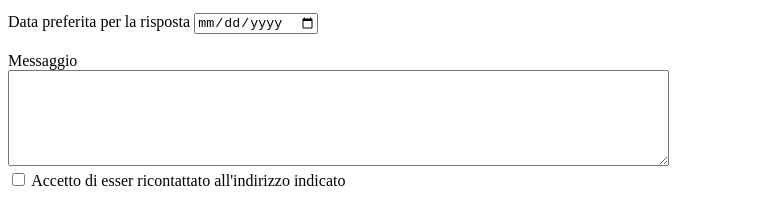
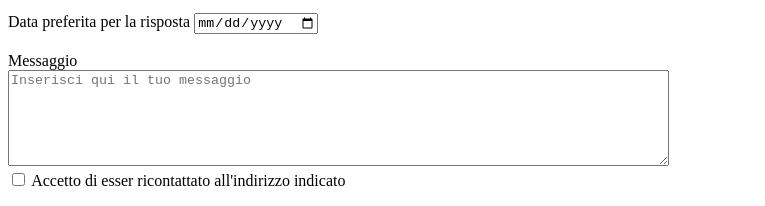
Before and after one commit to charliecenni/Exercise-Lesson-1-Epicode, a plain HTML site: page index.html in a window 1280 px wide. Shown: the part 1579-1785 px from the top of the page, without its empty margins (0-765 px from the left). Drawn offline with Linux system fonts and the light colour scheme.

Commit message:
Added placeholder

```diff
--- a/index.html
+++ b/index.html
@@ -100,7 +100,7 @@
                 <input type="text" placeholder="Il tuo nome" name="nome" id="nome">
                 <br><br><label for="email">Email</label>
                 <input type="email" id="clientEmail" name="clientEmail" placeholder="La tua email">
-                <br><br><label for="selet">Motivo del contatto</label>
+                <br><br><label for="select">Motivo del contatto</label>
                 <select name="motivi contatto" id="motivi">
                 <option value="opzione1">Proposta di lavoro</option>
                 <option value="opzione2">Mantenimento di un progetto</option>
@@ -114,6 +114,7 @@
 						id="message"
 						rows="6"
 						cols="80"
+                        placeholder="Inserisci qui il tuo messaggio"
 					></textarea>
                     <br>
                     <input type="checkbox" id="privacy" name="privacy">
```
